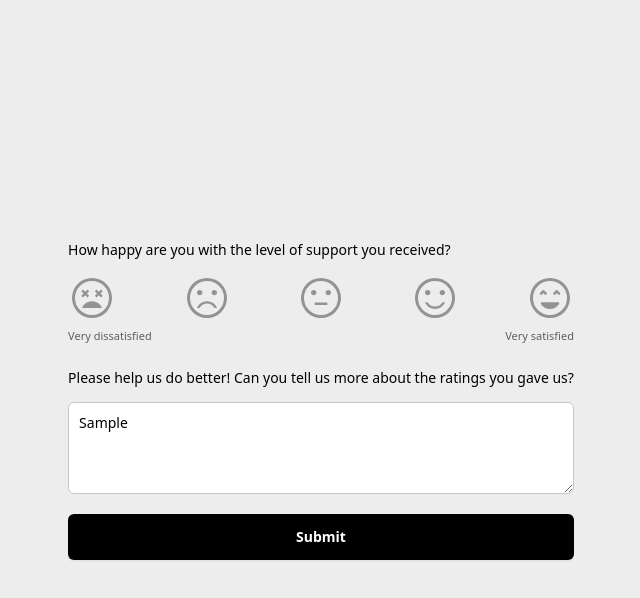
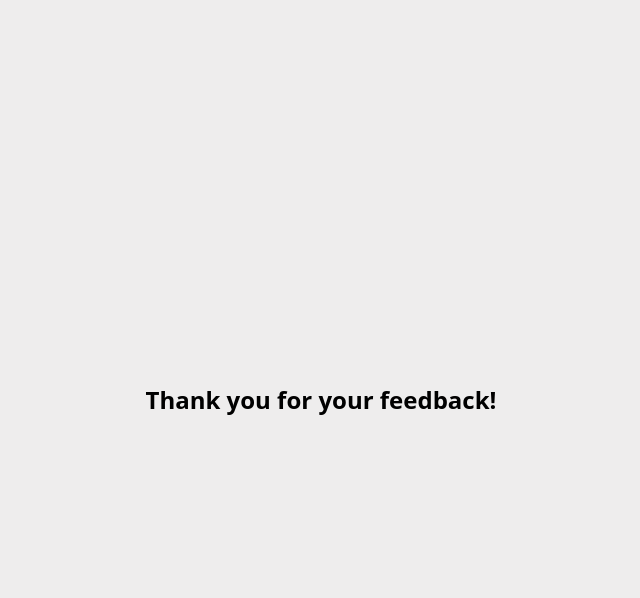
Before and after one commit to PostHog/posthog-csat, a Next.js app: page / in a window 1280 px wide. Both pictures are taken after typing "Sample" into the empty fields and a click on the button "Submit". Shown: the top 598 px of the page, without its empty margins (319-959 px from the left). Built offline with nearby package versions, Linux system fonts and the light colour scheme.

Commit message:
add thank you screen

```diff
--- a/src/pages/index.tsx
+++ b/src/pages/index.tsx
@@ -7,9 +7,11 @@ export default function Home() {
   const satisfactionParam = searchParams.get('satisfaction')
   const [satisfaction, setSatisfaction] = useState<number>(-1)
   const [feedback, setFeedback] = useState('')
+  const [submitted, setSubmitted] = useState<boolean>(false)
 
   const submitFeedback = () => {
     alert('submitting feedback' + JSON.stringify({ satisfaction, feedback, ticketId: searchParams.get('ticketId'), userId: searchParams.get('userId') }))
+    setSubmitted(true)
   }
 
   useEffect(() => {
@@ -25,6 +27,7 @@ export default function Home() {
       </Head>
       <main className="flex min-h-screen flex-col items-center justify-center bg-[#eeeded]">
         <div className="container flex flex-col items-center justify-center gap-12 px-4 py-16 ">
+          {!submitted ? (
             <div className="rating-section">
               <p className="text-sm font-medium">How happy are you with the level of support you received?</p>
               <div className="mt-3.5">
@@ -141,7 +144,9 @@ export default function Home() {
                   </button>
                 </div>
               </div>
-          </div>
+            </div>) : (
+            <h3 className="font-bold text-2xl">Thank you for your feedback!</h3>
+          )}
         </div>
       </main>
     </>
```
Lines whose indentation alone changed are shown as unchanged.
